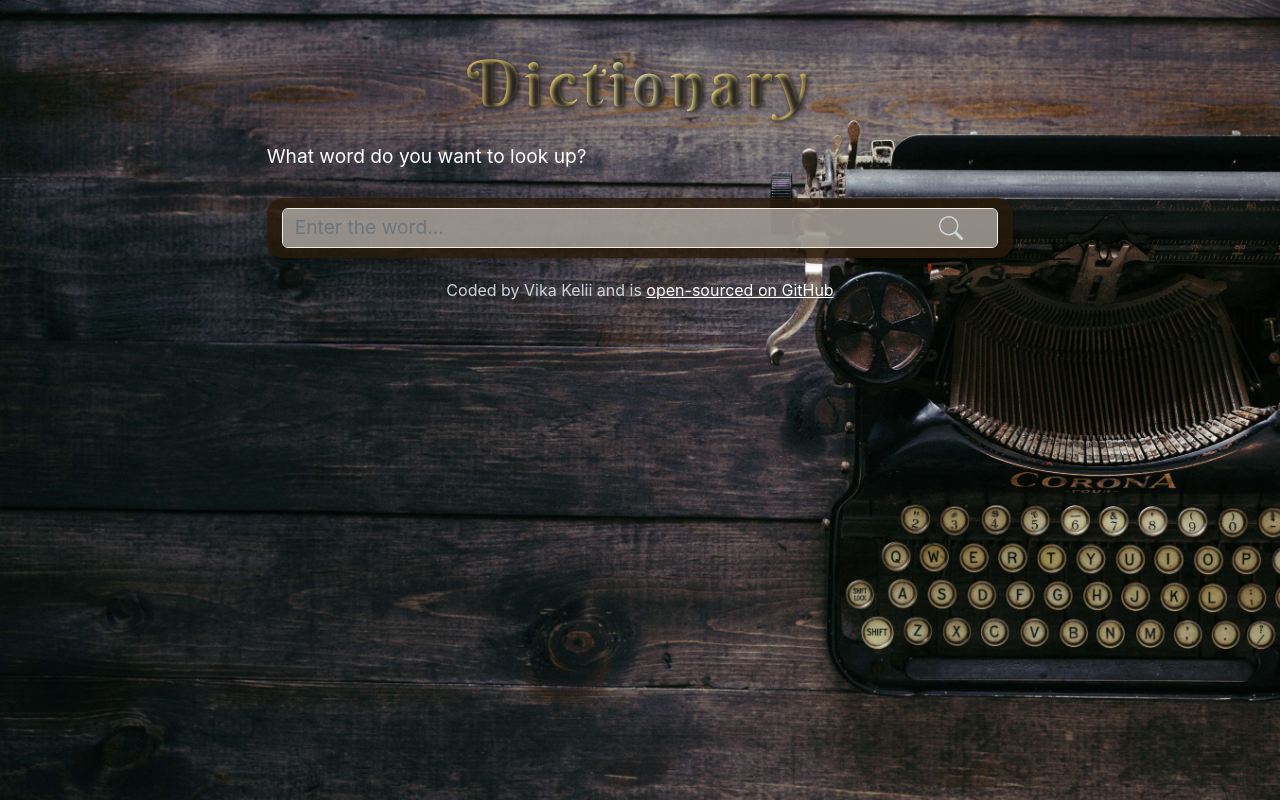
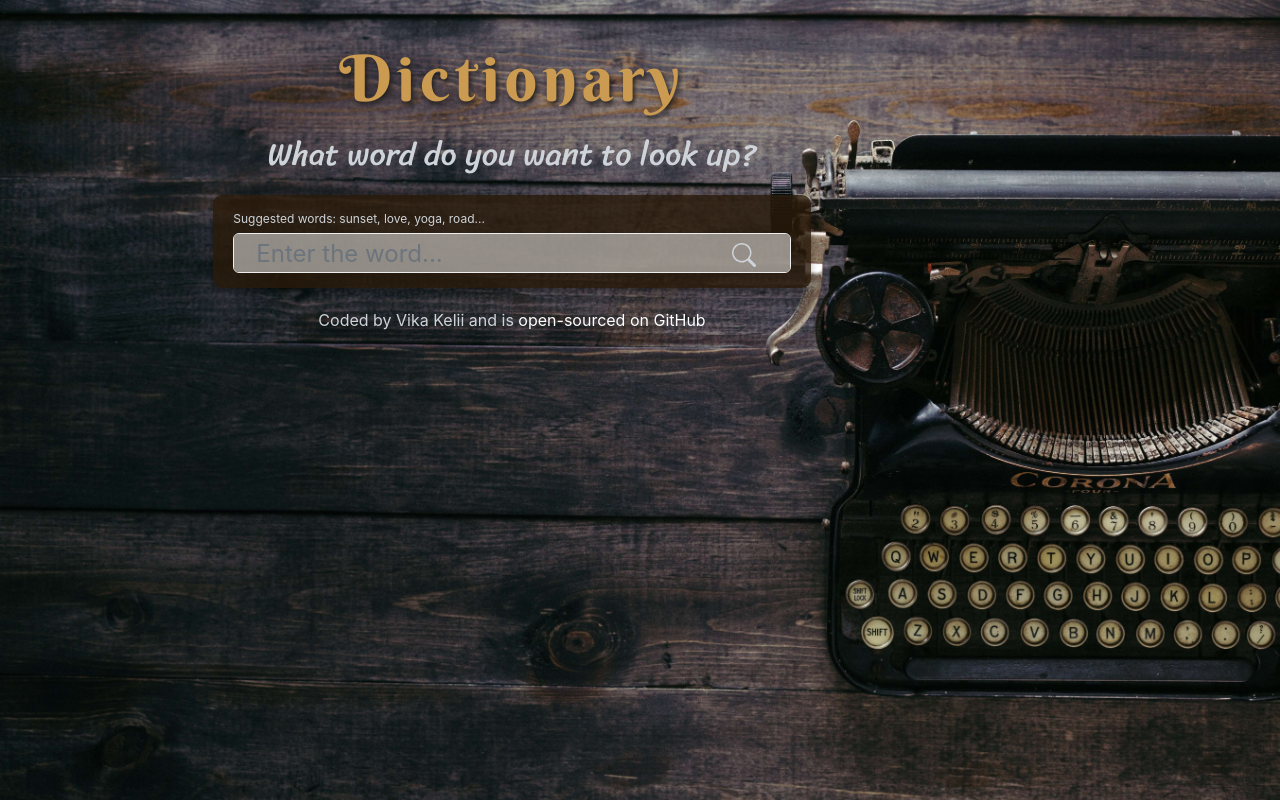
Before and after one commit to Vikkadin/dictionary-app-react, a React (Create React App) app: page / in a window 1280 px wide. Built offline with nearby package versions, Linux system fonts and the light colour scheme.

Commit message:
feat: add some css

```diff
--- a/src/App.css
+++ b/src/App.css
@@ -1,4 +1,5 @@
 @import url('https://fonts.googleapis.com/css2?family=Berkshire+Swash&display=swap');
+@import url('https://fonts.googleapis.com/css2?family=Sriracha&display=swap');
 
 * {
     margin: 0;
@@ -11,7 +12,13 @@ li {
 }
 
 a {
+    text-decoration: none;
     color: #fff;
+}
+
+a:hover {
+    color: #cb9b51;
+    text-decoration: underline;
 }
 
 body {
@@ -20,6 +27,8 @@ body {
     background-attachment: fixed;
     background-position: top center;
     background-size: cover;
+    color: #291a09;
+    ;
 }
 
 header {
@@ -32,21 +41,16 @@ header {
 h1 {
     padding-top: 2%;
     font-size: 64px;
-    background-image: linear-gradient(to right,
-            #462523 0,
-            #cb9b51 22%,
-            #f6e27a 45%,
-            #f6f2c0 50%,
-            #f6e27a 55%,
-            #cb9b51 78%,
-            #462523 100%);
-    color: transparent;
-    background-clip: text;
+    color: #cb9b51;
     letter-spacing: 5px;
-    text-shadow: 2px 2px 5px rgb(34, 31, 31);
+    text-shadow: 2px 3px 5px rgb(34, 31, 31);
 }
 
 footer {
     color: #ced4da;
     padding-bottom: 3%;
 }
+
+.App {
+    max-width: 1024px;
+}
--- a/src/components/Dictionary.js
+++ b/src/components/Dictionary.js
@@ -26,16 +26,14 @@ function Dictionary() {
     return (
         <div className="Dictionary col-11 col-md-7 mx-auto">
             <section>
-                <div className="hint">
-                    What word do you want to look up?
-                </div>
-                <form class="input-box" onSubmit={search}>
+                <h2>What word do you want to look up?</h2>
+                <form className="input-box" onSubmit={search}>
+                    <div className="hint">
+                        Suggested words: sunset, love, yoga, road...
+                    </div>
                     <input type="search" autoFocus={true} onChange={handleKeywordChange} class="form-control" placeholder="Enter the word..." />
                     <BsSearch className="icon" />
                 </form>
-                {/* <form onSubmit={search} >
-                    <input type="search" autoFocus={true} onChange={handleKeywordChange} placeholder="Enter the word..." />
-                </form> */}
             </section>
             <section>
                 <Results result={response} />
--- a/src/components/Meanings.js
+++ b/src/components/Meanings.js
@@ -9,8 +9,8 @@ export default function Meanings(props) {
             {props.meaning.definitions.map(function (definition, index) {
                 return (
                     <div key={index}>
-                        <div className="definition"><strong>Definition:</strong> {definition.definition}</div>
-                        <p className="example"><strong>Example:</strong> {definition.example}</p>
+                        <div className="definition"><span>Definition:</span> {definition.definition}</div>
+                        <p className="example"><span>Example:</span> {definition.example}</p>
                         <Synonyms synonyms={definition.synonyms} />
                     </div>
                 );
--- a/src/components/Phonetic.js
+++ b/src/components/Phonetic.js
@@ -6,7 +6,7 @@ export default function Phonetic(props) {
     if (props.phonetic.audio) {
         return (
             <div className="Phonetic">
-                <p><em>{props.phonetic.text}</em></p>
+                <div><em>{props.phonetic.text}</em></div>
                 <ReactAudioPlayer
                     src={props.phonetic.audio}
                     controls
@@ -18,7 +18,7 @@ export default function Phonetic(props) {
     } else {
         return (
             <div className="Phonetic">
-                <p><em>{props.phonetic.text}</em></p>
+                <div><em>{props.phonetic.text}</em></div>
             </div>
         )
     }
--- a/src/css/Dictionary.css
+++ b/src/css/Dictionary.css
@@ -1,7 +1,14 @@
+h2 {
+    color: #ced4da;
+    text-align: center;
+    font-family: 'Sriracha', cursive;
+}
+
 .hint {
     padding-bottom: 1%;
-    font-size: 1.2em;
-    color: #fff;
+    font-size: 0.5em;
+    color: #ced4da;
+    text-align: left;
 }
 
 .papers,
@@ -58,8 +65,8 @@
     position: relative;
     font-size: 1.5em;
     background: rgba(41, 26, 9, 0.8);
-    padding: 10px 15px;
-    border-radius: 16px;
+    padding: 15px 20px;
+    border-radius: 9px;
     box-shadow: 0px 3px 7px rgba(0, 0, 0, 0.3);
     margin: 20px auto;
     text-align: center;
@@ -67,8 +74,8 @@
 
 .icon {
     position: absolute;
-    right: 50px;
-    top: 18px;
+    right: 55px;
+    top: 48px;
     color: #ced4da;
 
 }
@@ -82,9 +89,10 @@
     background-color: #fefefe80;
     box-shadow: none;
     border-color: #eee;
+    font-size: 1em;
 }
 
 ::placeholder {
-    font-size: 120%;
     color: #ced4da;
+    padding: 10px;
 }
--- a/src/css/Meanings.css
+++ b/src/css/Meanings.css
@@ -3,9 +3,15 @@
 }
 
 .Meanings h4 {
-    text-transform: uppercase;
+    text-transform: capitalize;
+    font-family: 'Sriracha', cursive;
 }
 
 .definition {
     padding-top: 1em;
 }
+
+.Meanings span {
+    font-weight: bold;
+    font-family: 'Sriracha', cursive;
+}
--- a/src/css/Phonetic.css
+++ b/src/css/Phonetic.css
@@ -1,3 +1,8 @@
-.Phonetic p {
+.Phonetic div {
     padding: 10px;
+    text-align: center;
 }
+
+.Phonetic {
+    text-align: center;
+}
--- a/src/css/Results.css
+++ b/src/css/Results.css
@@ -1,3 +1,5 @@
 .Results h2 {
+    font-size: 3em;
     font-weight: bold;
+    color: #291a09;
 }
```
